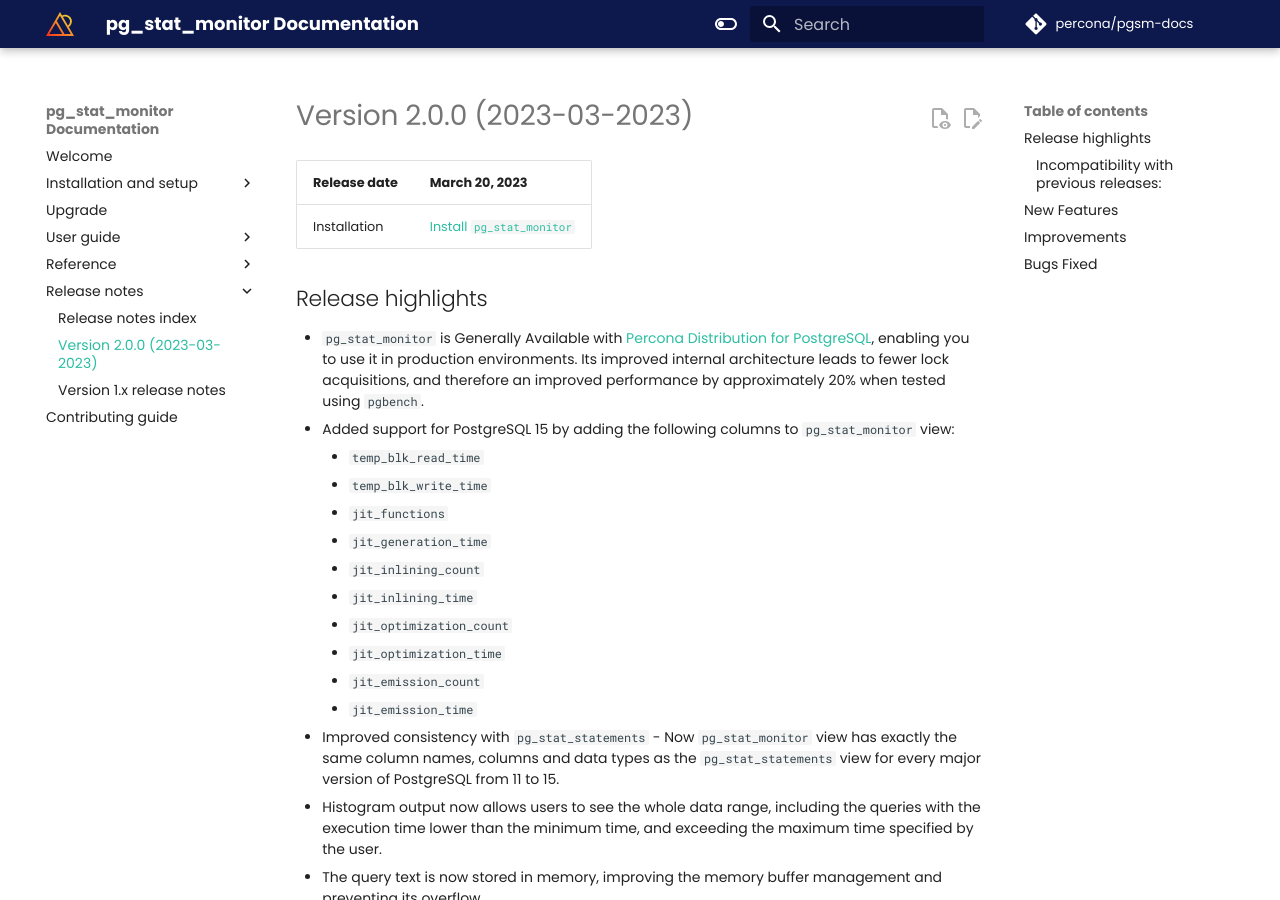
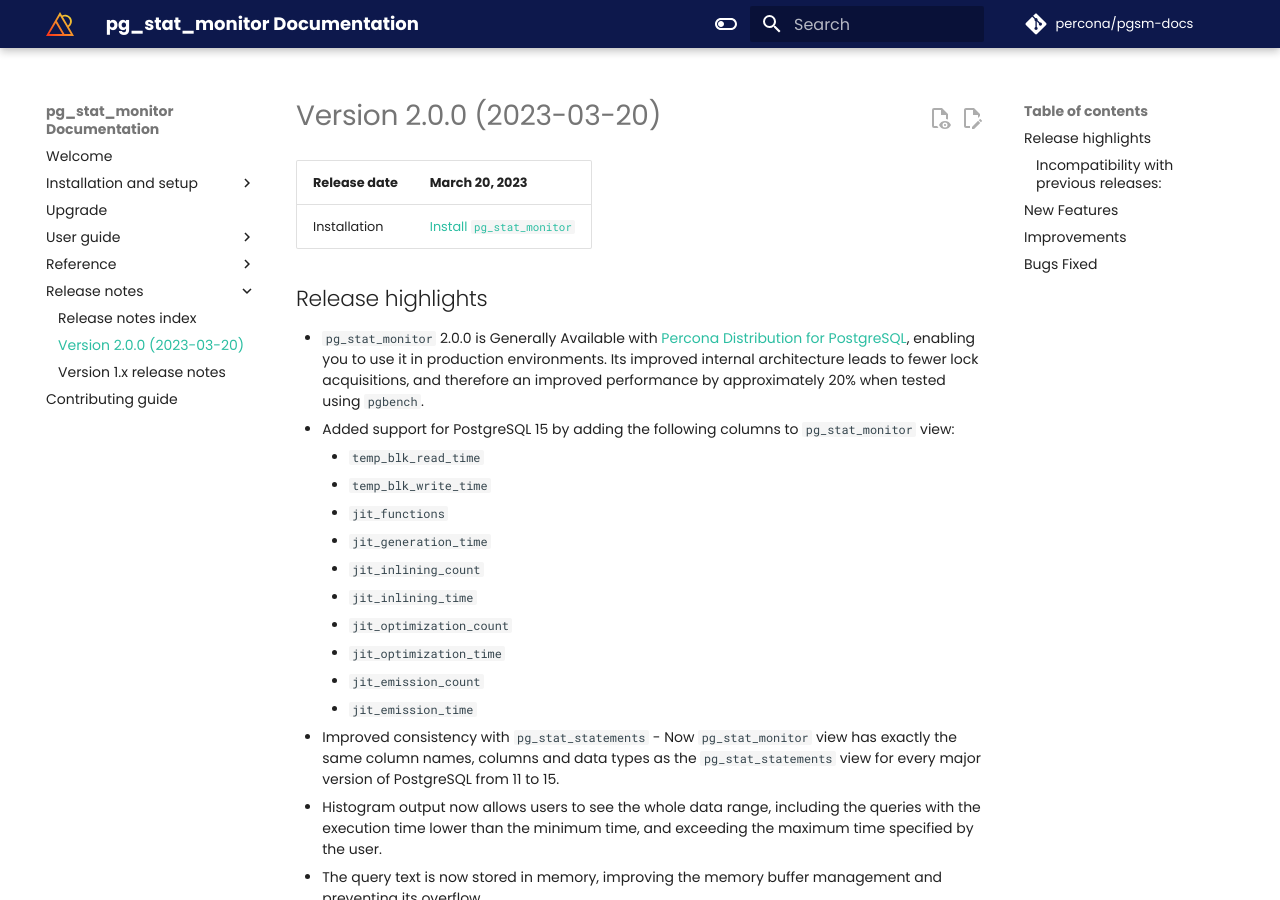
Before and after one commit to percona/pgsm-docs, an MkDocs documentation site: the page built from docs/release-notes/2.0.0.md, in a window 1280 px wide and 900 px high. Built offline with MkDocs 1.6.1 and Material for MkDocs 9.7.7, drawn with Linux system fonts in a browser that asks for light colours; nearby versions of some CDN libraries; comment, search, counter and statistics services are not loaded; the version menu is left out.

Commit message:
Improved highlight

```diff
--- a/docs/release-notes/2.0.0.md
+++ b/docs/release-notes/2.0.0.md
@@ -1,4 +1,4 @@
-# Version 2.0.0 (2023-03-2023)
+# Version 2.0.0 (2023-03-20)
 
 | Release date |  March 20, 2023 |
 | ------------ | ------------------------------------------ |
@@ -6,7 +6,7 @@
 
 ## Release highlights
 
-* `pg_stat_monitor` is Generally Available with [Percona Distribution for PostgreSQL](https://www.percona.com/software/postgresql-distribution), enabling you to use it in production environments. Its improved internal architecture leads to fewer lock acquisitions, and therefore an improved performance by approximately 20% when tested using `pgbench`.
+* `pg_stat_monitor` 2.0.0 is Generally Available with [Percona Distribution for PostgreSQL](https://www.percona.com/software/postgresql-distribution), enabling you to use it in production environments. Its improved internal architecture leads to fewer lock acquisitions, and therefore an improved performance by approximately 20% when tested using `pgbench`.
 * Added support for PostgreSQL 15 by adding the following columns to `pg_stat_monitor` view:
 
     * `temp_blk_read_time`
```
Also changed, not shown: docs/release-notes/release_notes.md (+1 -1 lines).
